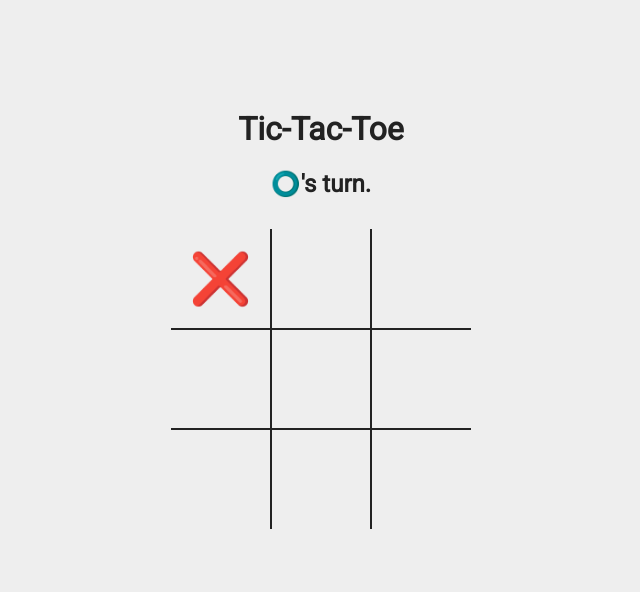
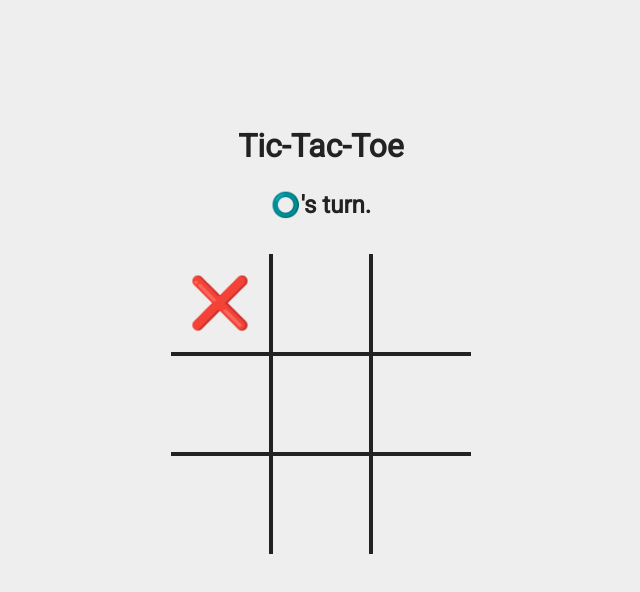
Before and after one commit to DenverCoder1/Tic-Tac-Toe, a plain HTML site: page index.html in a window 1280 px wide. Both pictures are taken after a click on the element 540 px from the left and 279 px from the top of the page. Shown: the whole page, without its empty margins (319-959 px from the left). Drawn offline with Linux system fonts and the light colour scheme.

Commit message:
styling improvements, code formatting

```diff
--- a/index.html
+++ b/index.html
@@ -14,7 +14,7 @@
     <div class="tic-tac-toe">
         <h1>Tic-Tac-Toe</h1>
 
-        <h2 class="turn-indicator">X's turn</h2>
+        <h2 class="turn-indicator">❌'s turn.</h2>
 
         <div class="board">
             <div class="square"></div>
--- a/script.js
+++ b/script.js
@@ -2,7 +2,7 @@ var TicTacToe = {
 
     init: function () {
         TicTacToe.symbols = ["❌", "⭕"];
-        TicTacToe.WINNING_SETS = [
+        TicTacToe.winningSets = [
             [0, 1, 2], [3, 4, 5], [6, 7, 8],
             [0, 3, 6], [1, 4, 7], [2, 5, 8],
             [0, 4, 8], [2, 4, 6]
@@ -11,8 +11,8 @@ var TicTacToe = {
         TicTacToe.board = document.querySelector(".board");
         TicTacToe.turnIndicator = document.querySelector(".turn-indicator");
         TicTacToe.newGameButton = document.querySelector(".new-game");
+        TicTacToe.addEventListeners();
         TicTacToe.newGame();
-        TicTacToe.addEventListeners();
     },
 
     newGame: function () {
@@ -59,7 +59,7 @@ var TicTacToe = {
                 this.endGame(winningText);
             }
             // check if draw
-            else if (this.draw()) {
+            else if (this.checkDraw()) {
                 var winningText = "It's a draw!";
                 this.endGame(winningText);
             }
@@ -77,14 +77,14 @@ var TicTacToe = {
 
     checkWin: function () {
         var ttt = this;
-        return TicTacToe.WINNING_SETS.some(function (x) {
+        return TicTacToe.winningSets.some(function (x) {
             return x.every(function (i) {
                 return ttt.squares[i].innerText == ttt.symbols[ttt.currentPlayer];
             });
         })
     },
 
-    draw: function () {
+    checkDraw: function () {
         return this.squares.every(function (x) {
             return x.innerText.length > 0;
         })
@@ -100,4 +100,4 @@ var TicTacToe = {
     }
 }
 
-window.onload = TicTacToe.init();
+window.onload = TicTacToe.init;
--- a/style.css
+++ b/style.css
@@ -1,14 +1,18 @@
 html {
+  -webkit-box-sizing: border-box;
+  -moz-box-sizing: border-box;
   box-sizing: border-box;
+  color: #222222;
+  font-family: "Roboto", sans-serif;
   background-color: #eee;
-  color: #222;
   text-align: center;
-  font-family: "Roboto", sans-serif;
 }
 
 *,
 *:before,
 *:after {
+  -webkit-box-sizing: inherit;
+  -moz-box-sizing: inherit;
   box-sizing: inherit;
 }
 
@@ -16,16 +20,15 @@ body {
   display: grid;
   align-items: center;
   justify-content: center;
-  min-height: 85vh;
+  min-height: 90vh;
 }
 
 .turn-indicator {
-  line-height: 30px;
+  line-height: 38px;
 }
 
 .board {
-  margin: auto;
-  margin-top: 30px;
+  margin: 30px auto 36px auto;
   display: grid;
   grid-template-columns: repeat(3, auto);
   justify-content: center;
@@ -34,11 +37,14 @@ body {
 .square {
   width: 100px;
   height: 100px;
-  border: 1px solid #222;
+  border: 2px solid #222;
   font-size: 50px;
   display: flex;
   justify-content: center;
   align-items: center;
+  transition: 0.2s ease-out background-color;
+  color: #880000;
+  cursor: default;
 }
 
 .square:hover {
@@ -82,7 +88,6 @@ body {
 }
 
 .new-game {
-  margin-top: 40px;
   visibility: hidden;
 }
 
@@ -92,7 +97,7 @@ body {
 
 button {
   border: none;
-  padding: 11px 18px;
+  padding: 12px 18px;
   background: #008888;
   color: #fff;
   border-radius: 4px;
```
